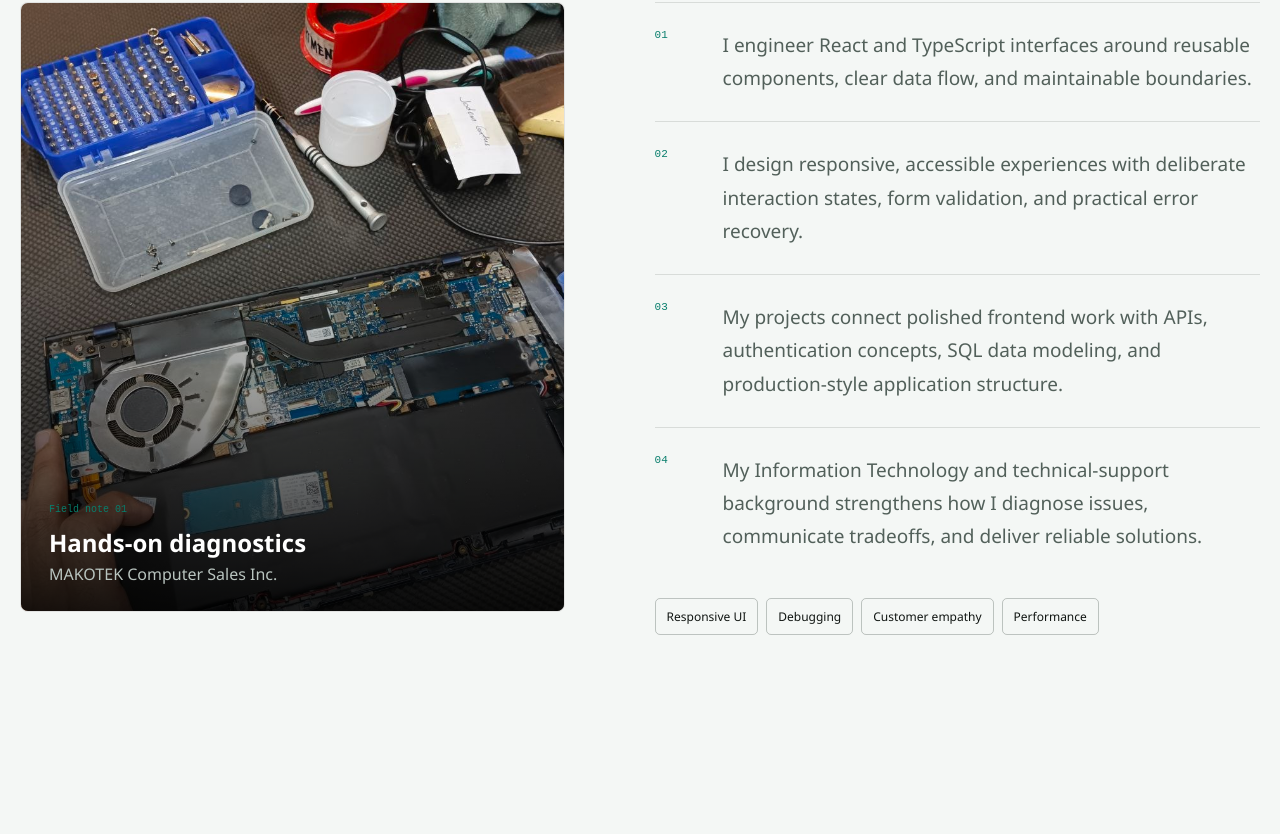
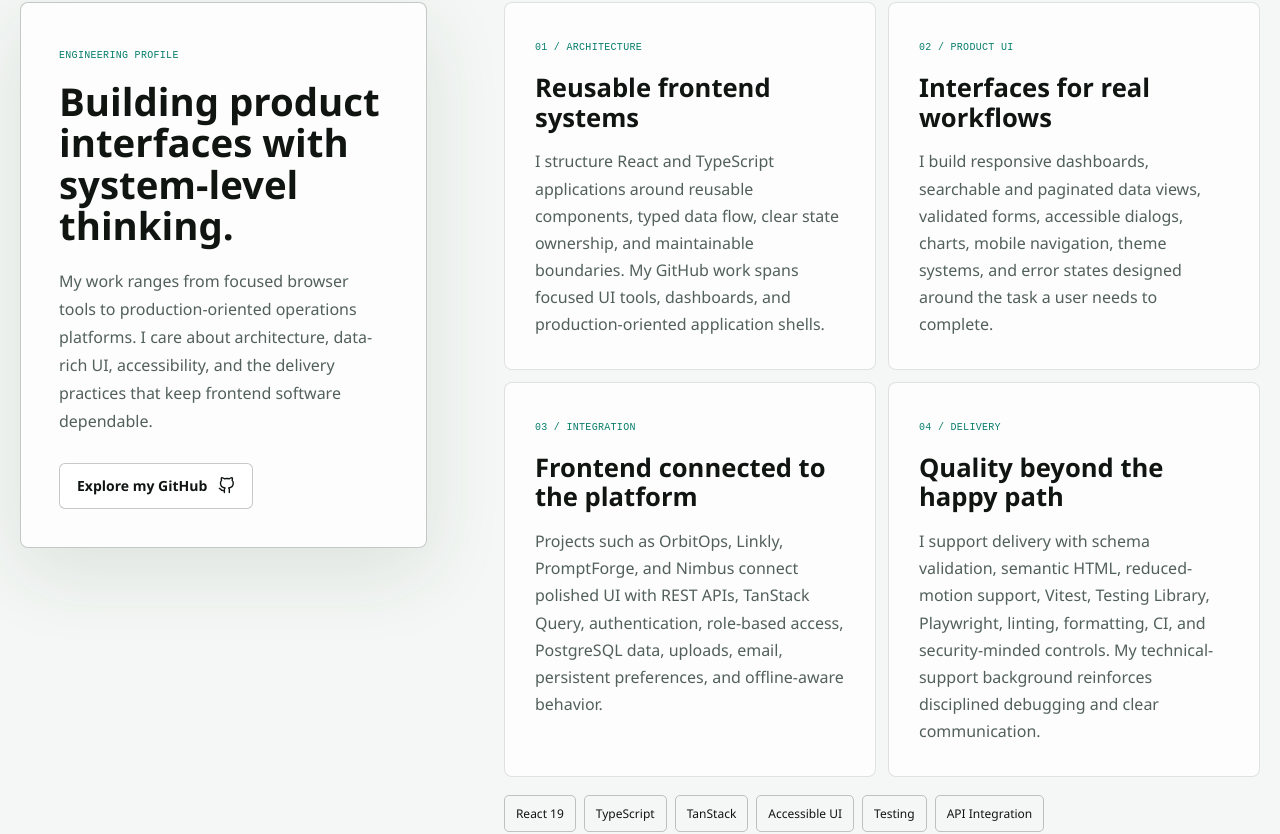
Before and after one commit to Ryanworks123/roferos, a React (Vite) app: page / in a window 1280 px wide. Shown: the part 8733-9567 px from the top of the page. Built offline with nearby package versions, Linux system fonts and the light colour scheme.

Commit message:
feat(web): expand engineering about section

```diff
--- a/src/App.jsx
+++ b/src/App.jsx
@@ -22,7 +22,7 @@ import {
   X,
 } from "lucide-react";
 import { FiGithub, FiLinkedin } from "react-icons/fi";
-import { about, certifications, education, experiences, profile, projects, skills } from "./data/portfolio";
+import { aboutHighlights, certifications, education, experiences, profile, projects, skills } from "./data/portfolio";
 import profilePhoto from "./assets/profile.jpg";
 
 const HeroScene = lazy(() => import("./components/HeroScene"));
@@ -37,7 +37,6 @@ const navItems = [
 ];
 
 const roleTitles = ["engineer scalable React interfaces", "turn product requirements into usable UI", "build accessible product experiences", "deliver maintainable frontend systems"];
-const internshipImage = `${import.meta.env.BASE_URL}images/photo_6176801367456943769_y.jpg`;
 const teamImage = `${import.meta.env.BASE_URL}images/photo_6176801367456943788_y.jpg`;
 const brandLogo = `${import.meta.env.BASE_URL}favicon.png`;
 const projectKinds = ["All", "Frontend", "System", "Design"];
@@ -235,13 +234,17 @@ function Story() {
     <section id="story" className="section grid-shell">
       <SectionIntro index="05" kicker="Engineering approach" title="Product thinking, expressed through frontend systems." copy="I approach interfaces as systems: clear component boundaries, intentional states, accessible interactions, and maintainable code that supports the product as it grows." />
       <div className="story-layout">
-        <motion.figure className="story-photo" initial={{ opacity: 0, scale: 0.98 }} whileInView={{ opacity: 1, scale: 1 }} viewport={{ once: true }}>
-          <img src={internshipImage} alt="Laptop maintenance work during Ryan's MAKOTEK internship" loading="lazy" />
-          <figcaption><span>Field note 01</span><b>Hands-on diagnostics</b><p>MAKOTEK Computer Sales Inc.</p></figcaption>
-        </motion.figure>
-        <div className="story-notes">
-          {about.map((item, index) => <motion.article key={item} initial={{ opacity: 0, x: 20 }} whileInView={{ opacity: 1, x: 0 }} viewport={{ once: true }} transition={{ delay: index * 0.06 }}><span>0{index + 1}</span><p>{item}</p></motion.article>)}
-          <div className="strength-line"><span>Responsive UI</span><span>Debugging</span><span>Customer empathy</span><span>Performance</span></div>
+        <motion.aside className="about-lead" initial={{ opacity: 0, y: 18 }} whileInView={{ opacity: 1, y: 0 }} viewport={{ once: true }}>
+          <span>ENGINEERING PROFILE</span>
+          <h3>Building product interfaces with system-level thinking.</h3>
+          <p>My work ranges from focused browser tools to production-oriented operations platforms. I care about architecture, data-rich UI, accessibility, and the delivery practices that keep frontend software dependable.</p>
+          <Action href={profile.github} icon={FiGithub} secondary>Explore my GitHub</Action>
+        </motion.aside>
+        <div className="about-content">
+          <div className="about-detail-grid">
+            {aboutHighlights.map((item, index) => <motion.article key={item.title} initial={{ opacity: 0, y: 20 }} whileInView={{ opacity: 1, y: 0 }} viewport={{ once: true }} transition={{ delay: index * 0.06 }}><span>0{index + 1} / {item.label}</span><h3>{item.title}</h3><p>{item.detail}</p></motion.article>)}
+          </div>
+          <div className="strength-line"><span>React 19</span><span>TypeScript</span><span>TanStack</span><span>Accessible UI</span><span>Testing</span><span>API Integration</span></div>
         </div>
       </div>
     </section>
--- a/src/data/portfolio.js
+++ b/src/data/portfolio.js
@@ -20,6 +20,33 @@ export const about = [
   "I design responsive, accessible experiences with deliberate interaction states, form validation, and practical error recovery.",
   "My projects connect polished frontend work with APIs, authentication concepts, SQL data modeling, and production-style application structure.",
   "My Information Technology and technical-support background strengthens how I diagnose issues, communicate tradeoffs, and deliver reliable solutions.",
+];
+
+export const aboutHighlights = [
+  {
+    label: "Architecture",
+    title: "Reusable frontend systems",
+    detail:
+      "I structure React and TypeScript applications around reusable components, typed data flow, clear state ownership, and maintainable boundaries. My GitHub work spans focused UI tools, dashboards, and production-oriented application shells.",
+  },
+  {
+    label: "Product UI",
+    title: "Interfaces for real workflows",
+    detail:
+      "I build responsive dashboards, searchable and paginated data views, validated forms, accessible dialogs, charts, mobile navigation, theme systems, and error states designed around the task a user needs to complete.",
+  },
+  {
+    label: "Integration",
+    title: "Frontend connected to the platform",
+    detail:
+      "Projects such as OrbitOps, Linkly, PromptForge, and Nimbus connect polished UI with REST APIs, TanStack Query, authentication, role-based access, PostgreSQL data, uploads, email, persistent preferences, and offline-aware behavior.",
+  },
+  {
+    label: "Delivery",
+    title: "Quality beyond the happy path",
+    detail:
+      "I support delivery with schema validation, semantic HTML, reduced-motion support, Vitest, Testing Library, Playwright, linting, formatting, CI, and security-minded controls. My technical-support background reinforces disciplined debugging and clear communication.",
+  },
 ];
 
 export const skills = [
--- a/src/index.css
+++ b/src/index.css
@@ -127,16 +127,18 @@ p, h1, h2, h3, figure { margin: 0; }
 .section-intro p { color: var(--cyan); font: 12px "DM Mono", monospace; text-transform: uppercase; }
 .section-intro h2 { max-width: 850px; margin-top: 14px; font-size: clamp(36px, 5.6vw, 76px); line-height: 1.02; letter-spacing: 0; }
 .intro-copy { max-width: 680px; margin-top: 22px; color: var(--muted); line-height: 1.75; }
-.story-layout { display: grid; grid-template-columns: minmax(0, .9fr) minmax(0, 1fr); gap: clamp(30px, 7vw, 90px); align-items: start; }
-.story-photo { position: sticky; top: 100px; overflow: hidden; min-height: 610px; border: 1px solid var(--line); border-radius: 8px; background: var(--panel-solid); }
-.story-photo img { position: absolute; inset: 0; width: 100%; height: 100%; object-fit: cover; }
-.story-photo::after { position: absolute; inset: 35% 0 0; content: ""; background: linear-gradient(transparent, rgba(0,0,0,.88)); }
-.story-photo figcaption { position: absolute; z-index: 1; right: 28px; bottom: 26px; left: 28px; color: white; }
-.story-photo figcaption span { color: var(--cyan); font: 10px "DM Mono", monospace; }.story-photo figcaption b { display: block; margin-top: 9px; font-size: 24px; }.story-photo figcaption p { margin-top: 4px; color: #b9c4bf; }
-.story-notes { display: grid; }
-.story-notes article { display: grid; grid-template-columns: 48px 1fr; gap: 20px; border-top: 1px solid var(--line); padding: 26px 0; }
-.story-notes article > span { color: var(--cyan); font: 11px "DM Mono", monospace; }
-.story-notes article p { color: var(--muted); font-size: clamp(16px, 1.5vw, 19px); line-height: 1.75; }
+.story-layout { display: grid; grid-template-columns: minmax(280px, .7fr) minmax(0, 1.3fr); gap: clamp(30px, 6vw, 80px); align-items: start; }
+.about-lead { position: sticky; top: 100px; border: 1px solid var(--line-strong); border-radius: 8px; background: var(--panel); padding: clamp(24px, 4vw, 38px); box-shadow: var(--shadow); }
+.about-lead > span, .about-detail-grid article > span { color: var(--cyan); font: 10px "DM Mono", monospace; letter-spacing: .03em; text-transform: uppercase; }
+.about-lead h3 { margin-top: 18px; font-size: clamp(27px, 3vw, 42px); line-height: 1.08; }
+.about-lead p { margin-top: 20px; color: var(--muted); line-height: 1.75; }
+.about-lead .action { margin-top: 28px; }
+.about-content { min-width: 0; }
+.about-detail-grid { display: grid; grid-template-columns: repeat(2, minmax(0, 1fr)); gap: 12px; }
+.about-detail-grid article { min-height: 270px; border: 1px solid var(--line); border-radius: 8px; background: var(--panel); padding: clamp(22px, 3vw, 30px); transition: border-color .2s, transform .2s; }
+.about-detail-grid article:hover { border-color: var(--line-strong); transform: translateY(-3px); }
+.about-detail-grid h3 { margin-top: 18px; font-size: clamp(20px, 2vw, 27px); line-height: 1.16; }
+.about-detail-grid p { margin-top: 16px; color: var(--muted); line-height: 1.7; }
 .strength-line { display: flex; flex-wrap: wrap; gap: 8px; margin-top: 18px; }.strength-line span { border: 1px solid var(--line-strong); border-radius: 5px; padding: 9px 11px; font-size: 12px; }
 
 .journey-section { border-block: 1px solid var(--line); background: var(--bg-elevated); }
@@ -245,7 +247,7 @@ a:focus-visible, button:focus-visible, input:focus-visible, textarea:focus-visib
   .hero-actions .action { flex: 1 1 180px; }.hero-links { gap: 14px; }.scroll-cue { display: none; }
   .identity-panel { grid-template-columns: 72px 1fr; padding: 18px; }.identity-panel img { width: 72px; height: 86px; }.capability-grid article { min-height: 105px; padding: 14px 10px; }.capability-grid strong { font-size: 12px; }
   .section-intro { grid-template-columns: 1fr; gap: 14px; }.section-intro > span { padding: 0; }.section-intro h2 { font-size: clamp(34px, 11vw, 54px); }
-  .story-layout, .journey-grid, .contact-layout { grid-template-columns: 1fr; }.story-photo, .journey-visual { position: relative; top: auto; }.story-photo { min-height: 480px; }.journey-visual img { aspect-ratio: 4/3; }
+  .story-layout, .journey-grid, .contact-layout { grid-template-columns: 1fr; }.about-lead, .journey-visual { position: relative; top: auto; }.journey-visual img { aspect-ratio: 4/3; }
   .timeline { margin-top: 12px; padding-left: 32px; }.timeline-icon { left: -49px; }
   .project-tools { align-items: stretch; flex-direction: column; }.search-box { width: 100%; }.filter-tabs { padding-bottom: 5px; }
   .project-workspace { min-height: 0; }.project-copy { min-height: auto; padding-block: 36px; }.device-stage { min-height: 390px; }.laptop { width: 88%; }.phone { right: 2%; width: 24%; }
@@ -266,13 +268,14 @@ a:focus-visible, button:focus-visible, input:focus-visible, textarea:focus-visib
   .capability-grid { grid-template-columns: 1fr; }
   .capability-grid article { min-height: 0; border-right: 0; border-bottom: 1px solid var(--line); padding: 14px 18px; }
   .capability-grid article:last-child { border-bottom: 0; }
+  .about-detail-grid { grid-template-columns: 1fr; }
+  .about-detail-grid article { min-height: 0; }
 }
 
 @media (max-width: 390px) {
   :root { --container: calc(100% - 24px); }
   .hero h1 { font-size: 45px; }.hero-actions { flex-direction: column; }.hero-actions .action { flex-basis: auto; width: 100%; }
   .hero-console { margin-inline: -2px; }.identity-panel h2 { font-size: 19px; }.signal-row span:last-child { display: none; }
-  .story-photo { min-height: 410px; }.story-notes article { grid-template-columns: 32px 1fr; gap: 9px; }
   .device-stage { min-height: 320px; }.phone { min-width: 82px; border-width: 5px; }.project-copy h3 { font-size: 29px; }
   .contact-actions { flex-direction: column; }.contact-actions .action { width: 100%; }
 }
```
